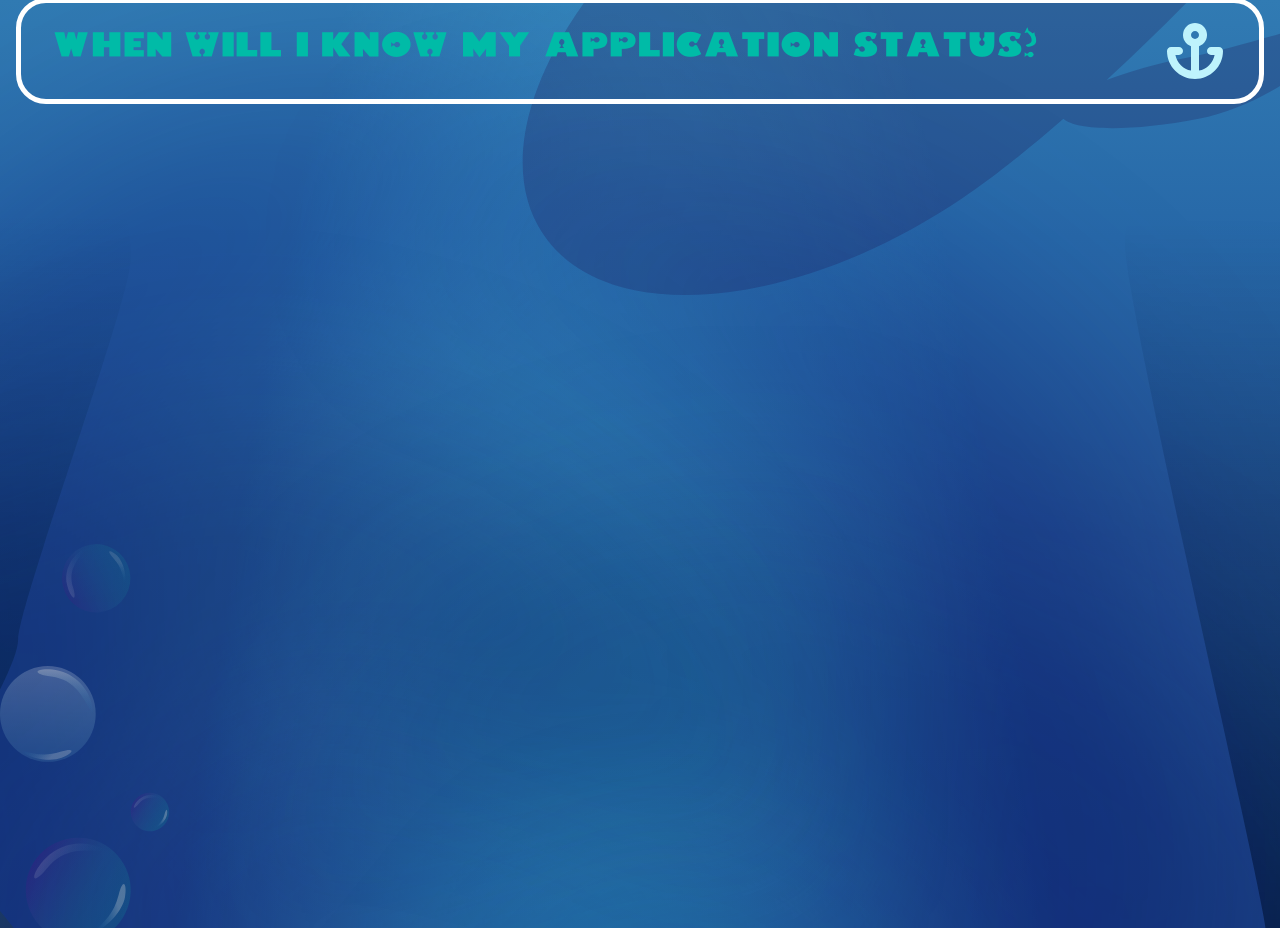
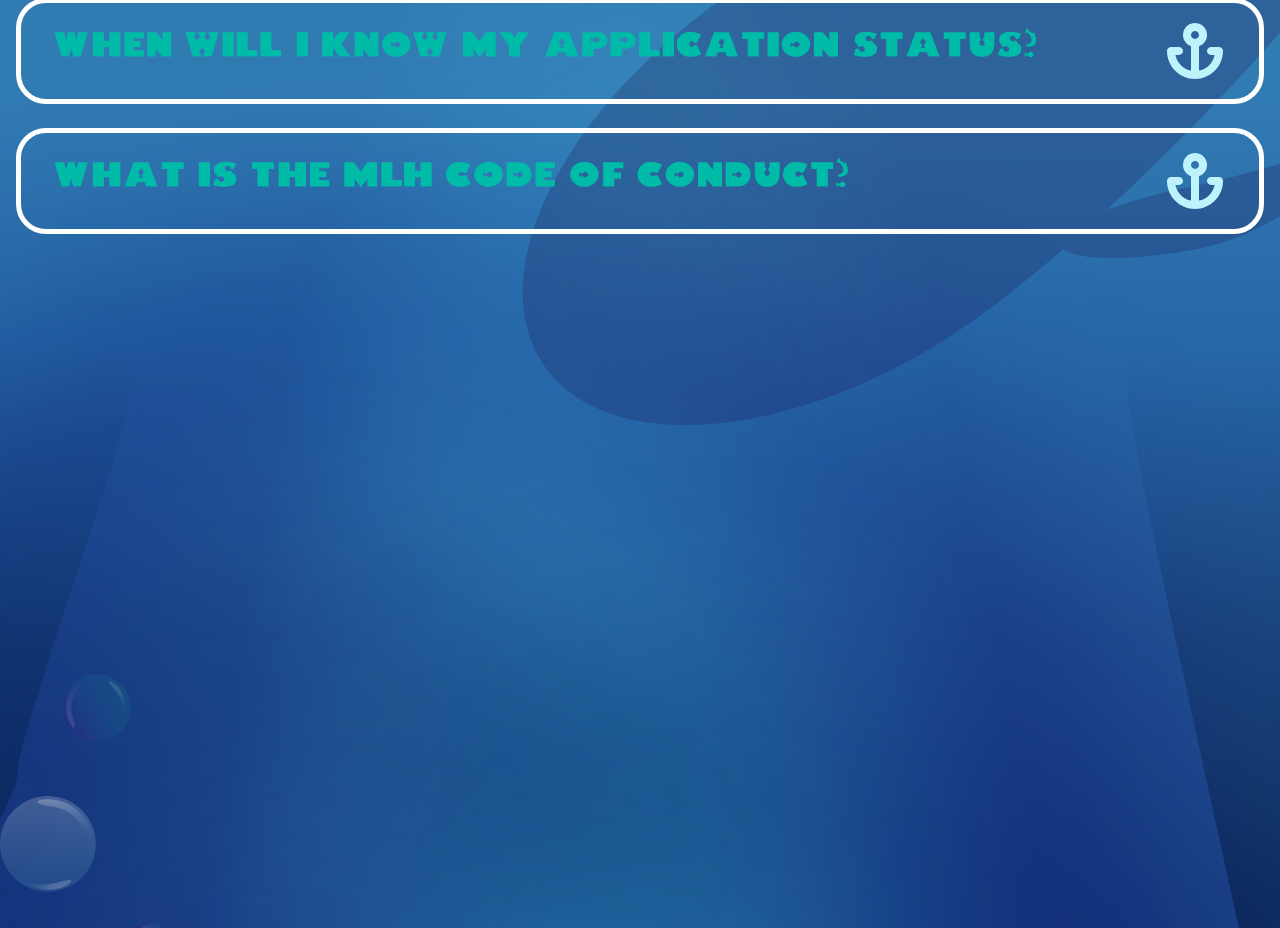
Before and after one commit to ChristianHuerta05/fullyhacks2026, a React (Vite) app in the folder web/: page / in a window 1280 px wide. Shown: the part 8760-9688 px from the top of the page. Built offline with nearby package versions, Linux system fonts and the light colour scheme; no server answers.

Commit message:
feat: add MLH code of conduct to FAQ section (#14)
Added the MLH code of conduct in the FAQ. The link to the MLH github
repo is clickable.

```diff
--- a/web/src/pages/Landing/FAQ.tsx
+++ b/web/src/pages/Landing/FAQ.tsx
@@ -4,6 +4,7 @@ import AnchorChain from "../../assets/LandingPage/FAQ/AnchorChain.svg";
 type FAQType = {
   question: string;
   answer: string;
+  answerLink?: { text: string; url: string };
 };
 
 const faqList: FAQType[] = [
@@ -55,6 +56,15 @@ const faqList: FAQType[] = [
     answer:
       "All applications will be reviewed on a rolling basis until April 3rd, you can check application status in your user portal.",
   },
+  {
+    question: "What is the MLH Code of Conduct?",
+    answer:
+      "FullyHacks is an MLH Member Event, and all participants must adhere to the Major League Hacking (MLH) Code of Conduct, which ensures an inclusive and safe environment for everyone. You can find the full text of the MLH Code of Conduct here:",
+    answerLink: {
+      text: "MLH Code of Conduct",
+      url: "https://github.com/MLH/mlh-policies/blob/main/code-of-conduct.md",
+    },
+  },
 ];
 
 export function FAQ() {
@@ -69,8 +79,10 @@ export function FAQ() {
       <div className="flex flex-col gap-6 w-full max-w-400 px-4 ">
         {faqList.map((faqListItem, index) => (
           <FAQDropdown
+            key={index}
             question={faqListItem.question}
             answer={faqListItem.answer}
+            answerLink={faqListItem.answerLink}
             idx={index}
             openedFAQ={openedFAQ}
             setOpenedFAQ={setOpenedFAQ}
@@ -84,12 +96,14 @@ export function FAQ() {
 function FAQDropdown({
   question,
   answer,
+  answerLink,
   idx,
   openedFAQ,
   setOpenedFAQ,
 }: {
   question: string;
   answer: string;
+  answerLink?: { text: string; url: string };
   idx: number;
   openedFAQ: number | null;
   setOpenedFAQ: (val: number | null) => void;
@@ -113,7 +127,20 @@ function FAQDropdown({
 
         {openedFAQ === idx && (
           <p className="text-base sm:text-xl md:text-4xl font-baloo wrap-break-word text-left">
-            {answer}
+            <>
+              {answer}{" "}
+              {answerLink && (
+                <a
+                  href={answerLink.url}
+                  target="_blank"
+                  rel="noopener noreferrer"
+                  onClick={(e) => e.stopPropagation()}
+                  className="text-teal-400 underline hover:text-teal-300 transition-colors duration-200"
+                >
+                  {answerLink.text}
+                </a>
+              )}
+            </>
           </p>
         )}
       </div>
```
